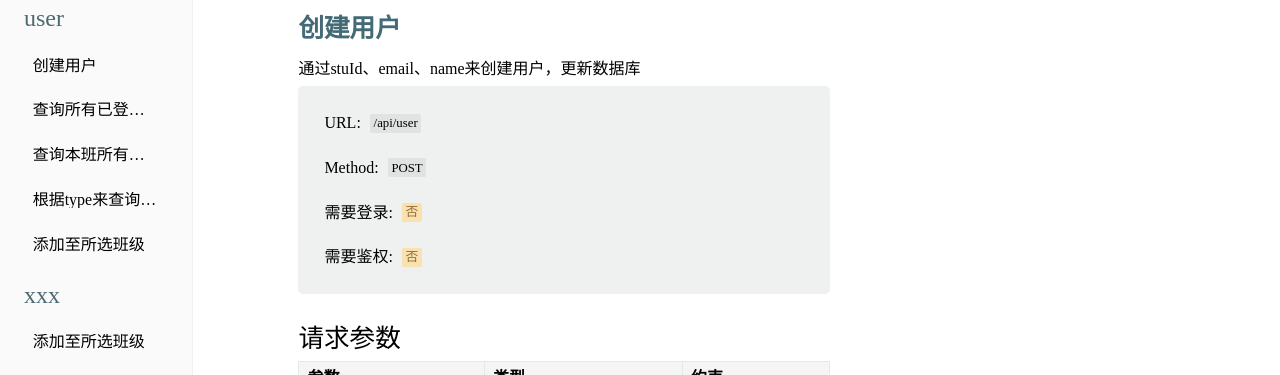
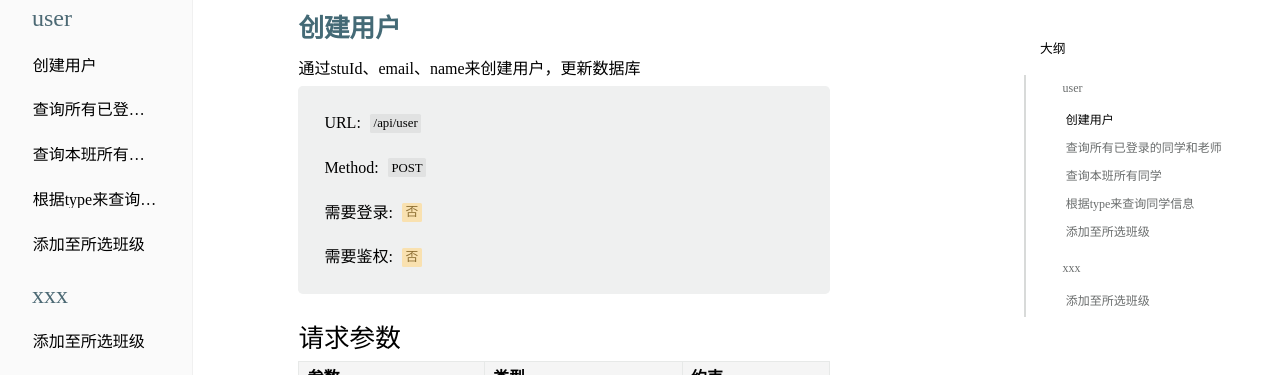
Before and after one commit to CaoKejian/JobPosting_Pro, a React (Vite) app in the folder portDocument/: page /home in a window 1280 px wide. Shown: the top 375 px of the page. Built offline with nearby package versions, Linux system fonts and the light colour scheme.

Commit message:
feat: 初步完成大纲

```diff
--- /dev/null
+++ b/portDocument/src/component/OutLineItem.module.scss
@@ -0,0 +1,14 @@
+.item{
+  color: #6a6d6d;
+  .title{
+    font-size: 12px;
+    margin-left: 0.4rem;
+  }
+
+}
+.item:hover{
+  color: #000;
+}
+.outText{
+  font-style: 12px;
+}
--- /dev/null
+++ b/portDocument/src/component/OutLineItem.tsx
@@ -0,0 +1,55 @@
+import React, { memo, useEffect, useRef, useState } from 'react'
+import type { FC, ReactNode } from 'react'
+import s from './OutLineItem.module.scss'
+interface IProps {
+  children?: ReactNode
+  item: {
+    title: string
+    subMenu: { title: string }[]
+  },
+  currentIndex: Number,
+  updateIndex: (title:string, index: number) => void
+}
+
+const OutLineItem: FC<IProps> = ({item, currentIndex, updateIndex}) => {
+  const [isShow, setIsShow] = useState(true);
+  const [status, setStatus] = useState('#outLineToBottom')
+  const contentRef = useRef<HTMLUListElement | null>(null);
+
+  useEffect(() => {
+    if (!contentRef.current) return
+    if (isShow) {
+      const contentHeight = contentRef.current.scrollHeight;
+      contentRef.current.style.maxHeight = `${contentHeight}px`;
+    } else {
+      contentRef.current.style.maxHeight = '0';
+    }
+  }, [isShow]);
+  const toggleSubMenu = () => {
+    if (status === '#outLineToBottom') {
+      setStatus('#outLineToRight')
+    } else {
+      setStatus('#outLineToBottom')
+    }
+    setIsShow(!isShow);
+  };
+  return (
+    <ul>
+      <li className={s.item}>
+        <svg className={`outSvg`} onClick={toggleSubMenu}>
+          <use xlinkHref={status}></use>
+        </svg>
+        <div className={s.title}>{item.title}</div>
+      </li>
+      <ul className={[`twoTitle ${isShow ? 'show' : ''}`].join()} ref={contentRef}>
+        {item.subMenu.map((subItem: any, index: number) => (
+          <li key={index} className={`outItem ${currentIndex === subItem.currentIndex ? "outactive" : ''}`} onClick={() => updateIndex(item.title,subItem.currentIndex)}>
+            <div className={s.outText}>{subItem.title}</div>
+          </li>
+        ))}
+      </ul>
+    </ul>
+  )
+}
+
+export default memo(OutLineItem)
--- a/portDocument/src/component/index.css
+++ b/portDocument/src/component/index.css
@@ -28,17 +28,15 @@
     transform: rotate(180deg);
   }
 }
-@keyframes ro {
-  from {
-    transform: rotate(180deg);
-  }
-  to {
-    transform: rotate(0deg);
-  }
-}
+
 .svg{
   width: 1.5rem;
   height: 1.5rem;
+  margin-right: 0.5rem;
+}
+.outSvg{
+  width: 0.6rem;
+  height: 0.6rem;
 }
 .rotate {
   animation: rotate 0.5s linear;
@@ -70,3 +68,14 @@
     transition: all .3s ease-in-out;
   }
 }
+.outItem{
+  padding-left: 1.2rem;
+  font-size: 12px;
+  color: #6a6d6d;
+}
+.outItem:hover{
+  color: #000;
+}
+.outactive{
+  color: #000;
+}
--- a/portDocument/src/views/Home.module.scss
+++ b/portDocument/src/views/Home.module.scss
@@ -23,34 +23,6 @@
 
 .wrapper {
   animation: fadeIn 2s ease;
-}
-
-.catalogue{
-  position: fixed;
-  right: 2rem;
-  top: 5%;
-  user-select: none;
-  max-width: 14rem;
-  width: 14rem;
-  font-size: 0.8rem;
-  .cat_box{
-    margin-top: 1rem;
-    width: 100%;
-    height: 300px;
-    padding-left: 1rem;
-    border-left: 2px solid #d8dad9;
-  }
-  .title{
-    display: flex;
-    align-items: center;
-    padding-left: 1rem;
-    .visible{
-      width: 1.2rem;
-      height: 1.2rem;
-      margin-left: 1rem;
-      cursor: pointer;
-    }
-  }
 }
 
 @keyframes fadeIn {
--- a/portDocument/src/views/Home.tsx
+++ b/portDocument/src/views/Home.tsx
@@ -5,6 +5,7 @@ import Right from '../component/Right'
 import { Root2, portTree } from '../common/Common'
 import Left from '../component/Left'
 import Message from '../share/Message'
+import OutLine from './OutLine'
 interface IProps {
   children?: ReactNode
 }
@@ -76,10 +77,7 @@ const Home: FC<IProps> = () => {
           })
         }
       </div>
-      {/* <div className={s.catalogue}>
-        <span className={s.title}>大纲 <svg className={s.visible}><use xlinkHref='#visible'></use></svg></span>
-        <div className={s.cat_box}>123123</div>
-      </div> */}
+      <OutLine />
       {message && (
         <Message
           message={message.text}
--- /dev/null
+++ b/portDocument/src/views/OutLine.module.scss
@@ -0,0 +1,45 @@
+
+.catalogue{
+  position: fixed;
+  right: 2rem;
+  top: 5%;
+  user-select: none;
+  max-width: 14rem;
+  width: 14rem;
+  font-size: 0.8rem;
+  .cat_box{
+    margin-top: 1rem;
+    width: 100%;
+    padding-left: 1rem;
+    border-left: 2px solid #d8dad9;
+  }
+  .title{
+    display: flex;
+    align-items: center;
+    padding-left: 1rem;
+    .visible{
+      width: 1.2rem;
+      height: 1.2rem;
+      margin-left: 1rem;
+      cursor: pointer;
+    }
+  }
+}
+.nocatalogue{
+  position: fixed;
+  right: 0.1rem;
+  top: 5%;
+  font-size: 0.8rem;
+  user-select: none;
+  .title{
+    display: flex;
+    align-items: center;
+    padding-left: 1rem;
+    .visible{
+      width: 1.2rem;
+      height: 1.2rem;
+      margin-left: 1rem;
+      cursor: pointer;
+    }
+  }
+}
--- /dev/null
+++ b/portDocument/src/views/OutLine.tsx
@@ -0,0 +1,82 @@
+import React, { memo, useEffect, useState } from 'react'
+import type { FC, ReactNode } from 'react'
+import s from './OutLine.module.scss'
+import { menuData } from '../common/Common'
+import OutLineItem from '../component/OutLineItem'
+interface IProps {
+  children?: ReactNode
+}
+
+const OutLine: FC<IProps> = () => {
+  const [isShow, setIsShow] = useState(false)
+  let currentIndex = 0;
+
+  useEffect(() => {
+    const screenWidth = window.innerWidth || document.documentElement.clientWidth || document.body.clientWidth
+    if (screenWidth >= 800) {
+      setIsShow(true)
+    }
+  }, [])
+  console.log(isShow)
+  const newData = menuData.map((item) => {
+    const updatedSubMenu = item.subMenu.map((subItem) => ({
+      ...subItem,
+      currentIndex: currentIndex++,
+    }));
+    return {
+      ...item,
+      subMenu: updatedSubMenu,
+    };
+  });
+  const [Activeindex, setActiveindex] = useState(0)
+  const updateIndex = (title: string, index: number) => {
+    const obj = newData.find(item => item.title === title)?.subMenu.find(item => item.currentIndex === index)
+    if (!obj) return
+    setActiveindex(index)
+    localStorage.setItem('clickIndex', index + '')
+  }
+  const [isVisible, setIsVisible] = useState('#visible')
+  const handleVixible = () => {
+    if (isVisible === '#visible') {
+      setIsVisible('#novisible')
+    } else {
+      setIsVisible('#visible')
+    }
+  }
+  return (
+    isShow ? (
+      (isVisible === '#visible' ?
+        (
+          <div className={s.catalogue} >
+            <div><span className={s.title}>大纲
+              <svg className={s.visible} onClick={handleVixible}><use xlinkHref={isVisible}></use></svg>
+            </span>
+            </div>
+            <div className={s.cat_box}>
+              {
+                newData.map((item, index) => {
+                  return (
+                    <OutLineItem key={index}
+                      item={item}
+                      currentIndex={Activeindex}
+                      updateIndex={updateIndex}
+                    />
+                  )
+                })
+              }
+            </div>
+          </div >
+        ) : (
+          <div className={s.nocatalogue} >
+            <div><span className={s.title}>大纲
+              <svg className={s.visible} onClick={handleVixible}><use xlinkHref={isVisible}></use></svg>
+            </span>
+            </div>
+          </div >
+        )
+      )
+    ) : null
+  )
+}
+
+export default memo(OutLine)
```
Also changed, not shown: portDocument/src/assets/icons/outLineToBottom.svg (added), portDocument/src/assets/icons/outLineToRight.svg (added).
